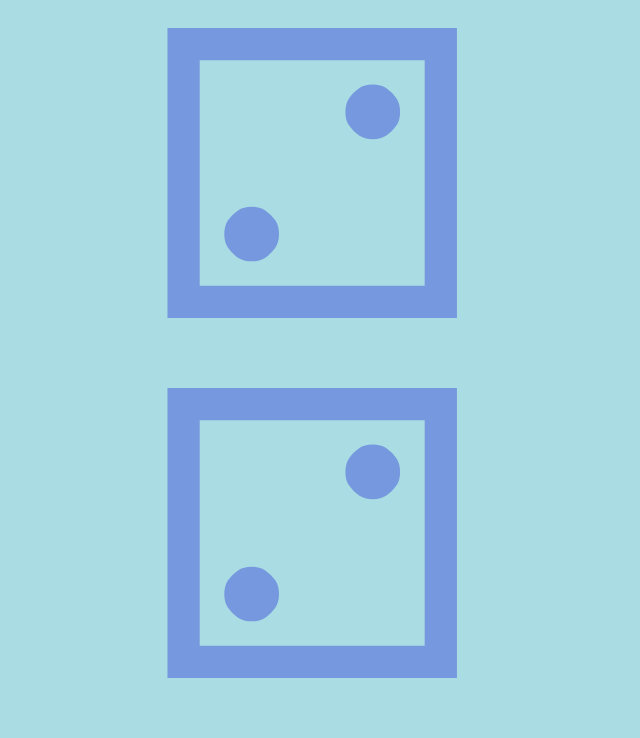
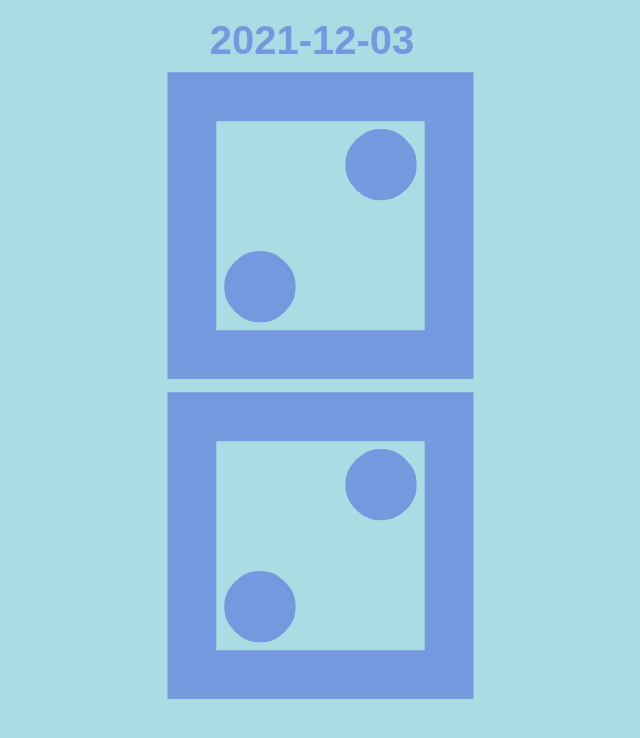
Before and after one commit to kouphax/dicey-decisions, a React (Vite) app: page / in a window 1280 px wide. Shown: the top 738 px of the page, without its empty margins (328-968 px from the left). Built offline with nearby package versions, Linux system fonts and the light colour scheme.

Commit message:
adding date

```diff
--- a/src/App.css
+++ b/src/App.css
@@ -3,6 +3,8 @@ html, body {
   margin: 0;
   padding: 0;
   overflow: hidden;
+  font-family: Arial, Helvetica, sans-serif;
+  font-weight: bold;
 }
 
 .screen {
@@ -13,7 +15,18 @@ html, body {
 
 .screen .dice {
   width: 100vw;
-  height: 90vh;
+  height: 80vh;
+}
+
+.screen .date {
+  height: 10vh;
+  text-align: center;
+  display: flex;
+  justify-content: center;
+  align-content: end;
+  flex-direction: column;
+  font-size: 5vh;
+  color: #7698de;
 }
 
 .screen .dice .die {
--- a/src/App.tsx
+++ b/src/App.tsx
@@ -2,6 +2,7 @@ import "./App.css";
 import {useEffect, useReducer, useState} from "react";
 import * as R from "ramda";
 import {useSwipeable} from "react-swipeable";
+import {read} from "./storage";
 
 // == TYPES ========================================================================================
 type Die = {
@@ -78,11 +79,9 @@ function historyReducer(state: State, action: Action): State {
 }
 
 function Dice({dice}) {
-    return <>
-        {
-            dice.map((die, idx) => <div className="die" key={`die-${idx}`}>{die.face}</div>)
-        }
-    </>
+    return dice.map((die, idx) =>
+        <div className="die" key={`die-${idx}`}>{die.face}</div>
+    )
 }
 
 function nextDate(date: string, history: History): HistoryEntry {
@@ -110,10 +109,7 @@ function previousDate(date: string, history: History): HistoryEntry {
 }
 
 export function App() {
-    const [state, dispatch] = useReducer(historyReducer, {}, () => {
-        const value: string = window.localStorage.getItem("dicey-decisions");
-        return value ? JSON.parse(value) : { history: {} };
-    });
+    const [state, dispatch] = useReducer(historyReducer, {}, read);
 
     const today = new Date().toISOString().slice(0, 10);
 
@@ -135,19 +131,22 @@ export function App() {
     const handlers = useSwipeable({
         onSwipedLeft: () => {
             dispatch({
-                type: "next",
+                type: "previous",
                 date: state.current.date,
             })
         },
         onSwipedRight: () => {
             dispatch({
-                type: "previous",
+                type: "next",
                 date: state.current.date,
             })
         },
     });
 
     return <div {...handlers} className="screen">
+        <div className="date">
+            { !!state.current && state.current.date }
+        </div>
         <div className="dice">
             { !!state.current && <Dice dice={state.current.dice}/> }
         </div>
--- /dev/null
+++ b/src/storage.ts
@@ -0,0 +1,30 @@
+import * as R from "ramda";
+
+export const DATA_KEY = "dicey-decisions"
+
+const migrations = [
+    {
+        version: 1,
+        description: "basically ensures that the version is added and persisted",
+        migrate(state) {
+            return { history:[], ...state };
+        }
+    }
+]
+
+export function read() {
+    return R.reduce((state, migration) => {
+            if (migration.version > state.version) {
+                console.log(`Migrating from version ${state.version} to ${migration.version}: ${migration.description}`)
+                return {...migration.migrate(state), version: migration.version}
+            } else {
+                return state;
+            }
+        },
+        {version: 0, ...JSON.parse(localStorage.getItem(DATA_KEY) || "{}")},
+        migrations)
+}
+
+export function write(state) {
+    localStorage.setItem(DATA_KEY, JSON.stringify(state))
+}
```
Also changed, not shown: package.json (+10 -1 lines), 1 other file (tests, documents, lock files or other folders).
